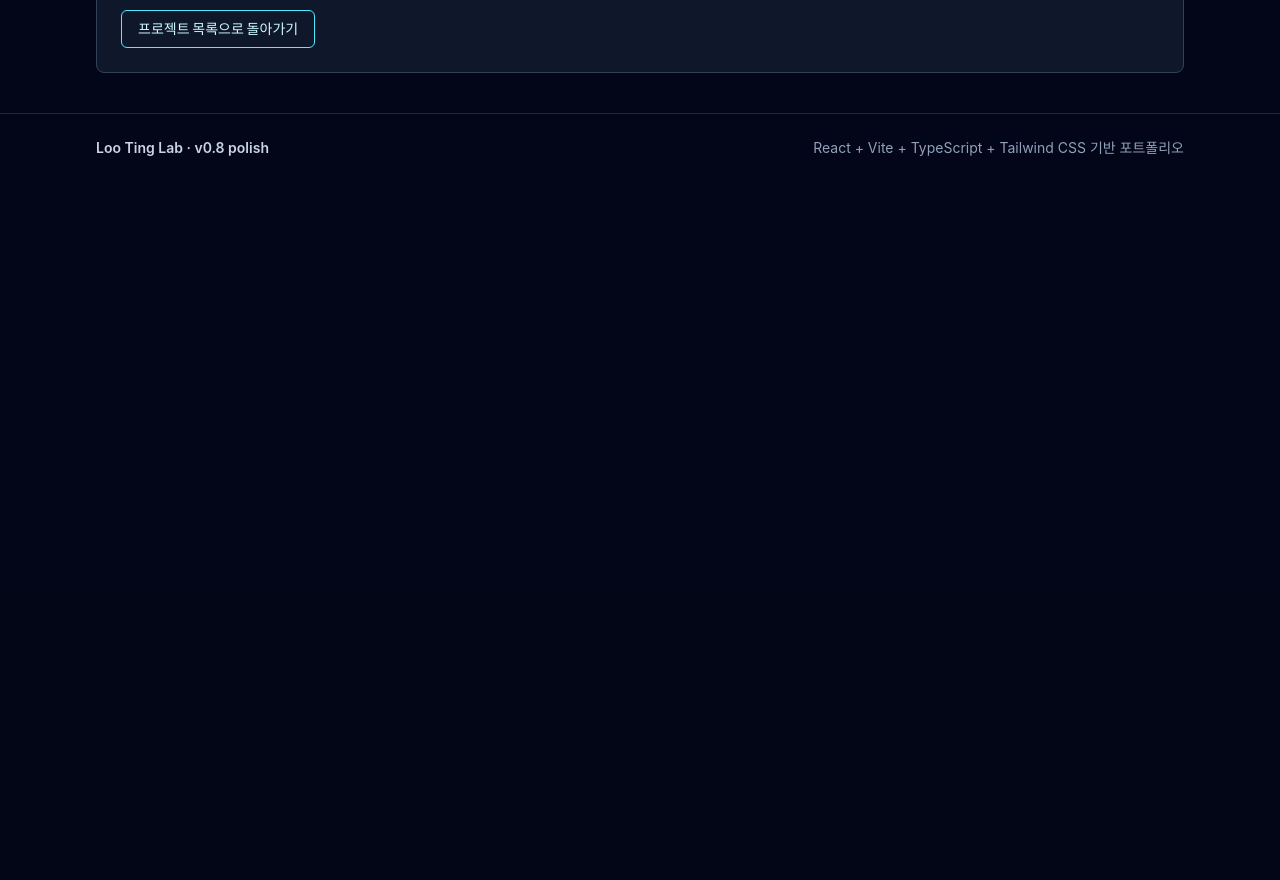
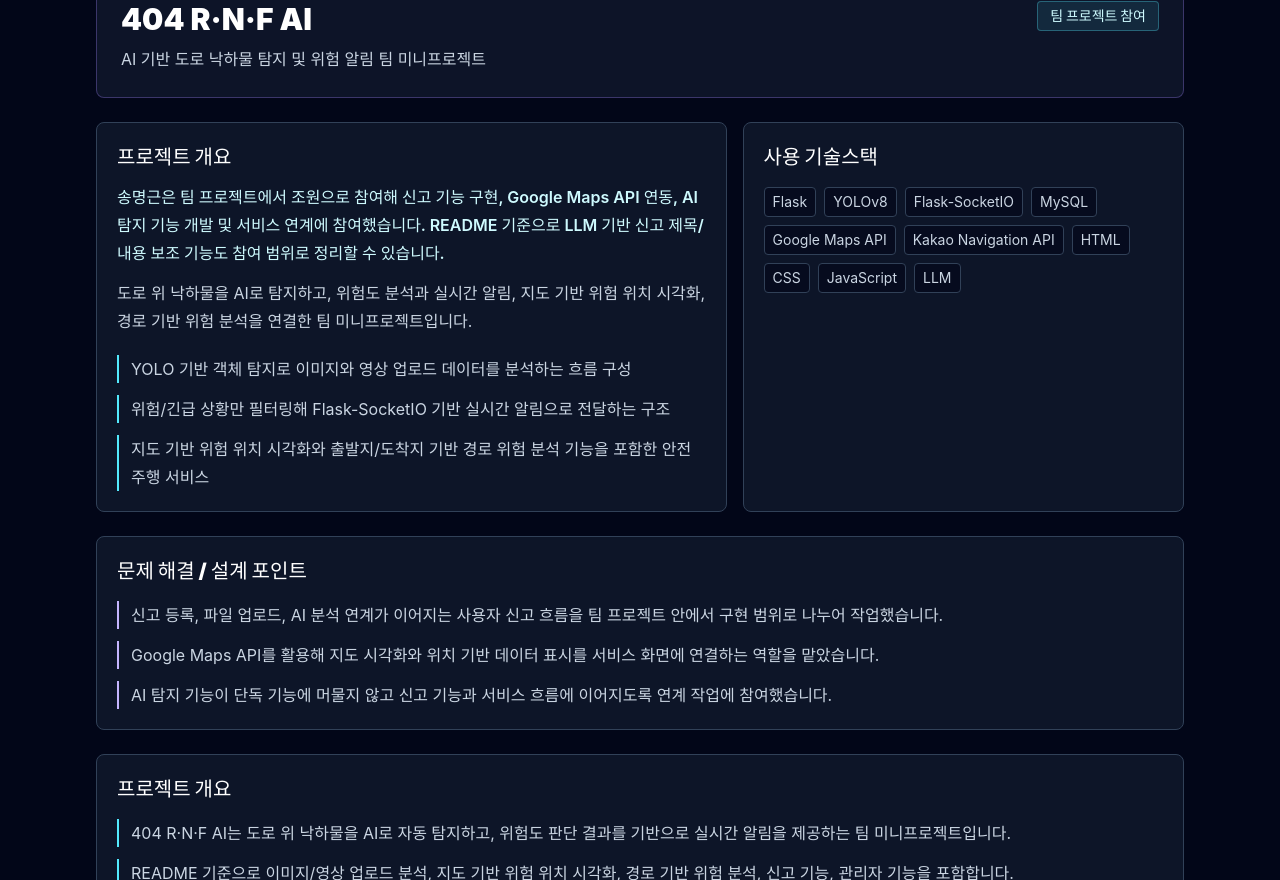
Before and after one commit to slowlyP/loo-ting-lab, a React (Vite) app: page /#/projects/ai-accident-detection in a window 1280 px wide. Shown: the part 220-1100 px from the top of the page. Before the commit the page ends 800 px from the top, so only its background shows below. Built offline with nearby package versions, Linux system fonts and the light colour scheme.

Commit message:
feat: add ai accident detection mini project

```diff
--- a/src/data/projects.ts
+++ b/src/data/projects.ts
@@ -440,6 +440,140 @@ export const projects: Project[] = [
       service: '',
     },
   },
+  {
+    id: 'ai-accident-detection',
+    title: '404 R·N·F AI',
+    subtitle: 'AI 기반 도로 낙하물 탐지 및 위험 알림 팀 미니프로젝트',
+    category: 'MINI PROJECT / TEAM PROJECT',
+    stage: 'STAGE 04',
+    statusCode: 'TEAM MINI',
+    status: '팀 프로젝트 참여',
+    summary:
+      '도로 위 낙하물을 AI로 탐지하고, 위험도 분석과 실시간 알림, 지도 기반 위험 위치 시각화, 경로 기반 위험 분석을 연결한 팀 미니프로젝트입니다.',
+    role: '송명근은 팀 프로젝트에서 조원으로 참여해 신고 기능 구현, Google Maps API 연동, AI 탐지 기능 개발 및 서비스 연계에 참여했습니다. README 기준으로 LLM 기반 신고 제목/내용 보조 기능도 참여 범위로 정리할 수 있습니다.',
+    highlights: [
+      'YOLO 기반 객체 탐지로 이미지와 영상 업로드 데이터를 분석하는 흐름 구성',
+      '위험/긴급 상황만 필터링해 Flask-SocketIO 기반 실시간 알림으로 전달하는 구조',
+      '지도 기반 위험 위치 시각화와 출발지/도착지 기반 경로 위험 분석 기능을 포함한 안전 주행 서비스',
+    ],
+    problemSolving: [
+      '신고 등록, 파일 업로드, AI 분석 연계가 이어지는 사용자 신고 흐름을 팀 프로젝트 안에서 구현 범위로 나누어 작업했습니다.',
+      'Google Maps API를 활용해 지도 시각화와 위치 기반 데이터 표시를 서비스 화면에 연결하는 역할을 맡았습니다.',
+      'AI 탐지 기능이 단독 기능에 머물지 않고 신고 기능과 서비스 흐름에 이어지도록 연계 작업에 참여했습니다.',
+    ],
+    tech: [
+      'Flask',
+      'YOLOv8',
+      'Flask-SocketIO',
+      'MySQL',
+      'Google Maps API',
+      'Kakao Navigation API',
+      'HTML',
+      'CSS',
+      'JavaScript',
+      'LLM',
+    ],
+    detail: {
+      overview: [
+        '404 R·N·F AI는 도로 위 낙하물을 AI로 자동 탐지하고, 위험도 판단 결과를 기반으로 실시간 알림을 제공하는 팀 미니프로젝트입니다.',
+        'README 기준으로 이미지/영상 업로드 분석, 지도 기반 위험 위치 시각화, 경로 기반 위험 분석, 신고 기능, 관리자 기능을 포함합니다.',
+        '대표 프로젝트 3개와 같은 비중이 아니라, 팀 프로젝트 참여 경험을 보여주는 미니프로젝트 카드로 정리합니다.',
+      ],
+      problem: [
+        '도로 위 낙하물은 운전자에게 위험 요소가 될 수 있어, 업로드된 이미지나 영상을 기반으로 빠르게 탐지하고 위험도를 판단하는 흐름이 필요합니다.',
+        '탐지 결과가 단순 분석에 그치지 않고 신고, 실시간 알림, 지도 기반 모니터링, 경로 위험 분석으로 이어져야 서비스 흐름이 완성됩니다.',
+      ],
+      coreStructure: [
+        '사용자가 이미지 또는 영상을 업로드하면 YOLO 또는 RT-DETR 모델이 객체 탐지를 수행합니다.',
+        '탐지된 객체 정보는 Detection 데이터로 저장되고, 위험도는 주의, 위험, 긴급 단계로 분류됩니다.',
+        '위험 또는 긴급 상황이면 Alert를 생성하고 WebSocket 기반으로 관리자 페이지에 실시간 전송합니다.',
+        '최종 탐지 결과는 지도 기반 탐지 현황과 경로 위험 분석에 반영됩니다.',
+      ],
+      responsibilities: [
+        '송명근은 팀 프로젝트에서 조원으로 참여했습니다.',
+        '신고 등록, 파일 업로드, AI 분석 연계 처리를 포함한 신고 기능 구현을 담당했습니다.',
+        'Google Maps API 연동을 통해 지도 시각화와 위치 기반 데이터 표시 기능에 참여했습니다.',
+        'AI 탐지 기능 개발 및 서비스 연계에 참여했고, README 기준으로 LLM 기반 신고 제목/내용 보조 기능도 참여 범위로 정리할 수 있습니다.',
+      ],
+      implementationStatus: {
+        completed: [
+          'AI 낙하물 탐지 기능',
+          '이미지 / 영상 업로드 자동 분석 흐름',
+          '위험도 분석 및 Alert 생성 흐름',
+          'Flask-SocketIO 기반 실시간 알림',
+          '지도 기반 위험 위치 시각화',
+          '경로 기반 위험 분석',
+          '신고 기능과 AI 분석 연계',
+          'MySQL 기반 데이터 관리',
+        ],
+        inProgress: [
+          '포트폴리오에서는 README에서 확인된 팀 프로젝트 참여 내용만 짧은 미니프로젝트 상세로 정리합니다.',
+        ],
+        planned: [
+          '이미지와 스크린샷은 별도 확인된 자산 링크가 준비되면 추가할 예정입니다.',
+          '발표자료 PDF와 시연 영상은 README에서 확인된 링크 후보로 유지합니다.',
+        ],
+      },
+      techStack: [
+        'Flask',
+        'SQLAlchemy',
+        'Flask-Migrate',
+        'Flask-SocketIO',
+        'HTML',
+        'CSS',
+        'JavaScript',
+        'Google Maps API',
+        'Kakao Navigation API',
+        'YOLOv8',
+        'YOLOv8-p2',
+        'RT-DETR',
+        'LLM',
+        'MySQL',
+      ],
+      problemSolving: [
+        'API, Service, Repository, Model 계층으로 나누어진 Flask 백엔드 구조 안에서 기능별 책임을 분리해 작업했습니다.',
+        '신고 기능과 AI 분석 연계를 통해 사용자가 올린 자료가 탐지와 위험도 판단 흐름으로 이어지도록 구성했습니다.',
+        '지도 API 연동으로 탐지 결과가 위치 기반 화면에서 확인될 수 있도록 서비스 흐름에 연결했습니다.',
+      ],
+      outcomes: [
+        '팀 프로젝트에서 신고 기능, 지도 API 연동, AI 탐지 기능 서비스 연계에 참여한 경험을 포트폴리오에 추가했습니다.',
+        'Flask 기반 백엔드, SocketIO 실시간 알림, MySQL 데이터 관리, AI 객체 탐지 기능이 연결되는 구조를 경험했습니다.',
+        '대표 프로젝트보다 낮은 비중의 미니프로젝트로 정리해 팀 프로젝트 참여 경험을 보조적으로 보여줄 수 있게 했습니다.',
+      ],
+      artifacts: [
+        {
+          label: 'GitHub 저장소',
+          pathOrUrl: 'https://github.com/lms-mini-project/AI-accident-detection',
+          kind: 'repository',
+          note: '프로젝트 코드와 README를 확인할 수 있습니다.',
+        },
+        {
+          label: '발표자료 PDF',
+          pathOrUrl:
+            'https://github.com/lms-mini-project/AI-accident-detection/blob/main/404RNF-mini_2026.04.03%28FFFFFinal%29.pdf',
+          kind: 'docs',
+          note: '프로젝트 발표자료를 확인할 수 있습니다.',
+        },
+      ],
+      media: {
+        screenshots: [],
+        videos: [
+          {
+            title: '404 R·N·F AI 시연 영상',
+            url: 'https://youtu.be/Iet2QiSkU5s',
+            type: 'demo',
+          },
+        ],
+        note: '스크린샷 자산은 별도 확인된 링크가 없어 추가 예정으로 표시합니다.',
+      },
+    },
+    links: {
+      github: 'https://github.com/lms-mini-project/AI-accident-detection',
+      youtube: 'https://youtu.be/Iet2QiSkU5s',
+      service:
+        'https://github.com/lms-mini-project/AI-accident-detection/blob/main/404RNF-mini_2026.04.03%28FFFFFinal%29.pdf',
+    },
+  },
 ]
 
 export const findProject = (projectId: string | undefined) =>
--- a/src/pages/ProjectDetail.tsx
+++ b/src/pages/ProjectDetail.tsx
@@ -28,6 +28,18 @@ type StatusColumnProps = {
   title: string
   items: string[]
   tone: 'cyan' | 'violet' | 'amber'
+}
+
+function getArtifactActionLabel(kind: string, label: string) {
+  if (kind === 'repository') {
+    return '저장소 보기'
+  }
+
+  if (label.toLowerCase().includes('pdf')) {
+    return 'PDF 보기'
+  }
+
+  return '자료 보기'
 }
 
 function StatusColumn({ title, items, tone }: StatusColumnProps) {
@@ -254,24 +266,51 @@ export function ProjectDetail() {
 
           {project.detail.artifacts?.length ? (
             <section className="rounded-lg border border-slate-700 bg-slate-900/90 p-5">
-              <h2 className="text-xl font-black text-white">확인된 산출물</h2>
+              <h2 className="text-xl font-black text-white">프로젝트 자료</h2>
               <div className="mt-4 grid gap-3 md:grid-cols-2">
-                {project.detail.artifacts.map((artifact) => (
-                  <div
-                    key={artifact.label}
-                    className="rounded-lg border border-slate-700 bg-slate-950/80 p-4"
-                  >
-                    <p className="text-sm font-bold text-cyan-100">
-                      {artifact.label}
-                    </p>
-                    <p className="mt-2 break-words text-sm text-slate-400">
-                      {artifact.pathOrUrl}
-                    </p>
-                    <p className="mt-2 text-sm leading-6 text-slate-300">
-                      {artifact.note}
-                    </p>
-                  </div>
-                ))}
+                {project.detail.artifacts.map((artifact) => {
+                  const isExternal = artifact.pathOrUrl.startsWith('http')
+                  const content = (
+                    <>
+                      <p className="text-sm font-bold text-cyan-100">
+                        {artifact.label}
+                      </p>
+                      <p className="mt-2 text-sm leading-6 text-slate-300">
+                        {artifact.note}
+                      </p>
+                      <p className="mt-3 break-words text-xs text-slate-500">
+                        {artifact.pathOrUrl}
+                      </p>
+                      {isExternal ? (
+                        <span className="mt-4 inline-flex rounded-md border border-cyan-300/70 px-3 py-2 text-sm font-black text-cyan-100 transition group-hover:bg-cyan-300/10">
+                          {getArtifactActionLabel(
+                            artifact.kind,
+                            artifact.label,
+                          )}
+                        </span>
+                      ) : null}
+                    </>
+                  )
+
+                  return isExternal ? (
+                    <a
+                      key={artifact.label}
+                      href={artifact.pathOrUrl}
+                      target="_blank"
+                      rel="noreferrer"
+                      className="group rounded-lg border border-slate-700 bg-slate-950/80 p-4 transition hover:border-cyan-300 hover:bg-slate-950"
+                    >
+                      {content}
+                    </a>
+                  ) : (
+                    <div
+                      key={artifact.label}
+                      className="rounded-lg border border-slate-700 bg-slate-950/80 p-4"
+                    >
+                      {content}
+                    </div>
+                  )
+                })}
               </div>
             </section>
           ) : null}
@@ -279,7 +318,7 @@ export function ProjectDetail() {
           <section className="grid gap-4 md:grid-cols-2">
             <div className="rounded-lg border border-slate-700 bg-slate-900/90 p-5">
               <h2 className="text-xl font-black text-white">
-                이미지 / 영상 추가 예정
+                {hasVideos ? '시연 영상 / 이미지' : '이미지 / 영상 추가 예정'}
               </h2>
               {hasScreenshots || hasVideos ? (
                 <div className="mt-4 space-y-3 text-slate-300">
```
Also changed, not shown: 5 other files (tests, documents, lock files or other folders).
